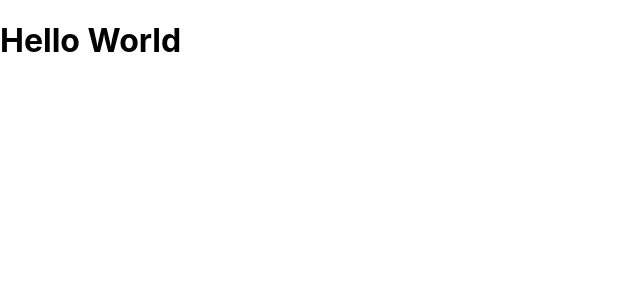
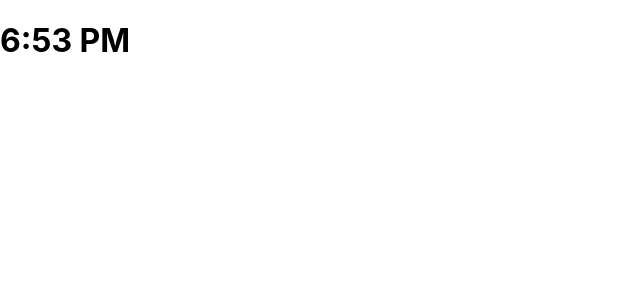
Before and after one commit to angelorpt/React.js-estudo-pessoal, a React (Create React App) app in the folder app-react/: page / in a window 1280 px wide. Shown: the top 300 px of the page, without its empty margins (0-640 px from the left). Built offline with nearby package versions, Linux system fonts and the light colour scheme.

Commit message:
Entendo o JSX

```diff
--- /dev/null
+++ b/app-react/src/Clock.js
@@ -0,0 +1,23 @@
+import React, { Component } from 'react';
+
+class Clock extends Component {
+    render() {
+        const returnClock = function() {
+            var hora =  new Date()
+                    .toLocaleString('en-US', {
+                        hour   : 'numeric',
+                        minute : 'numeric',
+                        hour12 : true
+                    });
+            return hora;
+        }
+        const color = 'red';
+        return(
+            <h1 className={color}>
+                {returnClock()}
+            </h1>
+        );
+    }
+}
+
+export default Clock;
--- a/app-react/src/index.js
+++ b/app-react/src/index.js
@@ -3,9 +3,10 @@ import ReactDOM from 'react-dom';
 import './index.css';
 import App from './App';
 import Hello from './Hello';
+import Clock from './Clock';
 import * as serviceWorker from './serviceWorker';
 
-ReactDOM.render(<Hello />, document.getElementById('root'));
+ReactDOM.render(<Clock />, document.getElementById('root'));
 
 // If you want your app to work offline and load faster, you can change
 // unregister() to register() below. Note this comes with some pitfalls.
```
Also changed, not shown: 1 other file (tests, documents, lock files or other folders).
